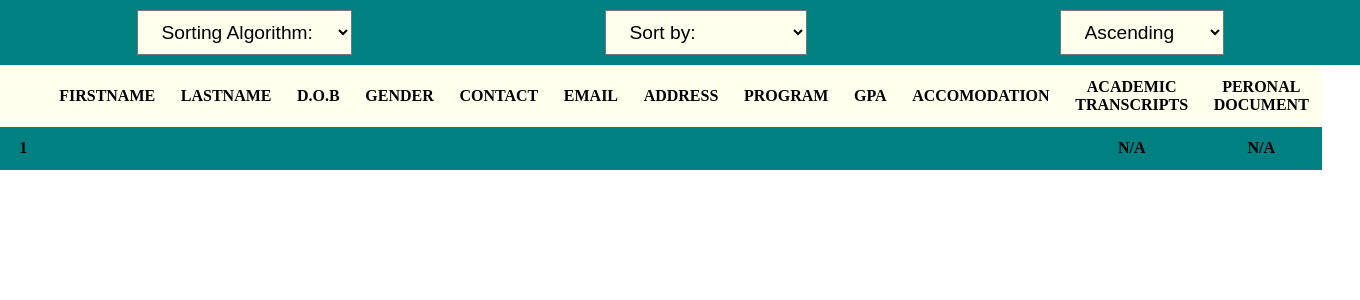
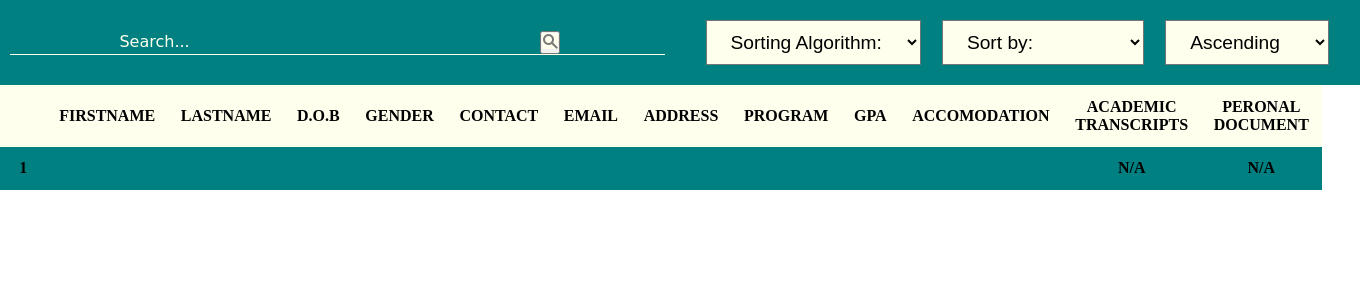
Before and after one commit to tirivashemutanho/alGO-Tests, a Flask app: page /portal in a window 1360 px wide. Shown: the top 300 px of the page. Run offline with Flask 3, Linux system fonts and the light colour scheme; a database or web service that is not in the repository returns one stand-in record (values such as "Sample title").

Commit message:
linear search working

```diff
--- a/app.py
+++ b/app.py
@@ -6,7 +6,7 @@
 from operator import itemgetter
 from bson import ObjectId
 from time import time, perf_counter
-from algorithms import bubble_sort, selection_sort, insertion_sort, merge_sort, quick_sort, reverse_list
+from algorithms import bubble_sort, selection_sort, insertion_sort, merge_sort, quick_sort, reverse_list, linear_search
 
 
 app = Flask(__name__)
@@ -166,5 +166,25 @@
 
     return jsonify(all_students)
 
+@app.route("/search", methods=["POST"])
+def search_data():
+    all_students = list(students.find({}))
+    search_term = request.json.get("searchTerm")
+
+    matching_students = []  # Initialize with an empty list
+
+    if search_term:
+        matching_students = linear_search(all_students, search_term)
+        matching_students = [{**student, "_id": str(student["_id"])} for student in matching_students]
+    else:
+        matching_students = students
+
+    return jsonify(matching_students)
+
+
+
+
+
+
 if __name__ == '__main__':
     app.run(debug=True)
--- a/static/css/style.css
+++ b/static/css/style.css
@@ -134,7 +134,7 @@
 }
 .query-form form{
     width: 100%;
-
+    margin: 10px;
     display: flex;
     justify-content: space-around;
     align-items: center;
@@ -147,3 +147,44 @@
     padding: 10px 20px;
     font-size: 1.2rem;
 }
+#search-val{
+    background: none;
+    display: flex;
+    justify-content: space-around;
+    outline: none;
+    border: 0;
+    /* border-bottom:1.2px solid #ffe; */
+    align-items: center;
+    padding: 0px 5px;
+    font-size: 1rem;
+    color: #fff;
+    position: relative;
+}
+
+
+
+#search-val::placeholder {
+  font-family: 'ZCOOL Kuaile', cursive;
+  color: #ffe;
+}
+
+#searching-form{
+    border-bottom:1.2px solid #ffe;
+    padding: 0;
+}
+
+#searching-form img{
+    background-color: #ffe;
+    border-radius: 2px;
+}
+/* #search-overlay{
+    width: 100%;
+    height: 100%;
+    z-index: 2;
+    background: #000;
+    overflow: hidden;
+    display: none;
+}
+#search-overlay.active {
+    display: block;
+  } */
--- a/static/js/main.js
+++ b/static/js/main.js
@@ -4,12 +4,14 @@
   const sortAlgorithm = document.getElementById('sort-algorithm');
   const sortBy = document.getElementById('sort-by');
   const sortOrder = document.getElementById('sort-order');
+  const search = document.getElementById('search-val');
 
   // Add change event listener for form submission
   sortingForm.addEventListener('submit', submitForm);
   sortAlgorithm.addEventListener('change', submitForm);
   sortBy.addEventListener('change', submitForm);
   sortOrder.addEventListener('change', submitForm);
+  search.addEventListener('keyup', searchStudent);
 
   function submitForm(e) {
     e.preventDefault();
@@ -47,8 +49,9 @@
 
   // Clear existing rows from the table
   tableBody.innerHTML = '';
+
+  if (data.length > 0) {
   num = 1
-  // Append sorted rows back to the table
   data.forEach(student => {
     const row = document.createElement('tr');
 
@@ -72,6 +75,43 @@
     </td>
     `;
     tableBody.appendChild(row);
-  });
+  })}else{
+    const row = document.createElement('tr');
+    row.innerHTML = `<td colspan="13">Nothing was found</td>`;
+    tableBody.appendChild(row);
+  }
 }
+
+
+
+
+function searchStudent(e) {
+  const requestData = {
+    searchTerm: e.target.value
+  };
+
+  fetch('/search', {
+    method: 'POST',
+    headers: {
+      'Content-Type': 'application/json'
+    },
+    body: JSON.stringify(requestData)
+  })
+    .then(response => {
+      if (response.ok) {
+        return response.json();
+      } else {
+        throw new Error('Request failed');
+      }
+    })
+    .then(data => {
+      updateTable(data);
+    })
+    .catch(error => {
+      console.error('Request error:', error);
+      // Handle the error here, e.g., display an error message to the user
+    });
+}
+
+
 });
--- a/templates/portal.html
+++ b/templates/portal.html
@@ -8,7 +8,14 @@
 
 </head>
 <body>
+
     <section class="query-form">
+        <form action="" id="searching-form" method="POST">
+          <input type="text" placeholder="Search..." name="search_val" title="search_val" id="search-val">
+          <button type="button"><img src="../static/images/search.png" alt=""></button>
+        </form>
+        <div id="search-overlay"></div>
+
         <form id="sorting-form" method="post" action="{{ url_for('render_portal') }}">
             <div class="query-col">
                 <div class="input-row">
```
Also changed, not shown: algorithms.py (+30 -0 lines), static/images/search.png (added), 2 other files.
